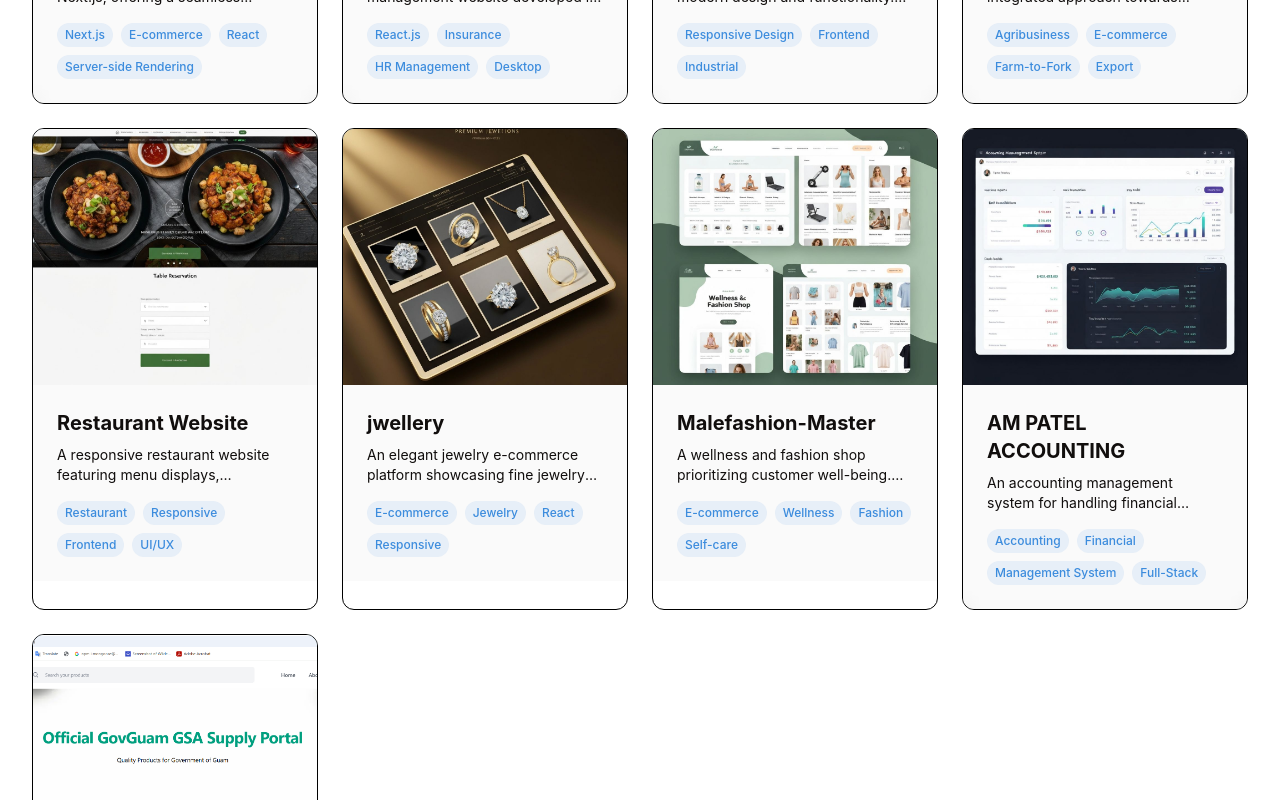
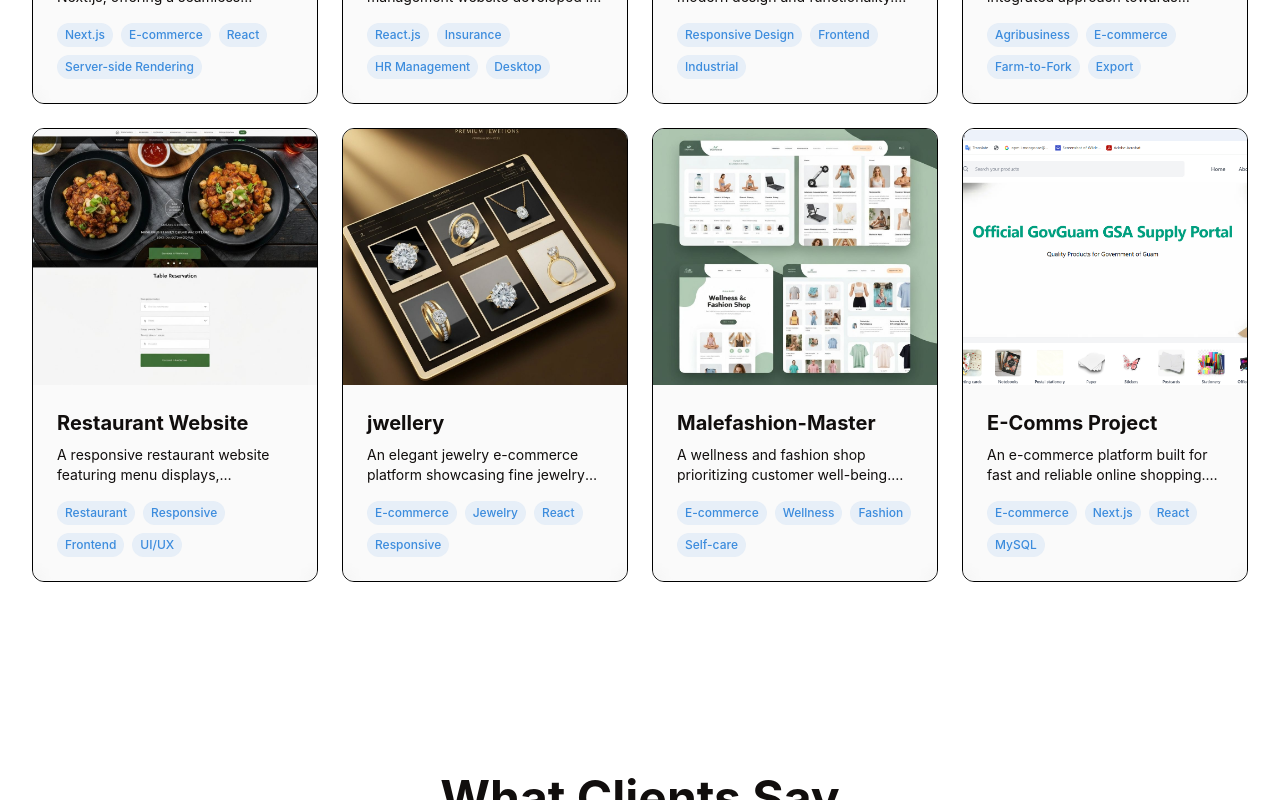
Before and after one commit to raja2282001/Parth-cv, a Next.js app: page / in a window 1280 px wide. Shown: the part 3660-4460 px from the top of the page. Built offline with nearby package versions, Linux system fonts and the light colour scheme.

Commit message:
cnage in push

```diff
--- a/components/footer.tsx
+++ b/components/footer.tsx
@@ -39,7 +39,7 @@ export function Footer() {
           >
             <h3 className="text-2xl font-bold gradient-text mb-2">Parth Patel</h3>
             <p className="text-muted-foreground text-sm">
-              MERN developer with 7 months of experience crafting beautiful and scalable web applications.
+              MERN developer with 2 years of experience crafting beautiful and scalable web applications.
             </p>
           </motion.div>
 
--- a/components/sections/contact.tsx
+++ b/components/sections/contact.tsx
@@ -39,6 +39,7 @@ export function ContactSection() {
     e.preventDefault();
     setIsLoading(true);
     setSubmitStatus('idle');
+    setResponseMessage('');
 
     try {
       const response = await fetch('/api/contact', {
--- a/components/sections/portfolio.tsx
+++ b/components/sections/portfolio.tsx
@@ -77,15 +77,6 @@ export function PortfolioSection() {
       link: 'https://raja2282001.github.io/malefashion-master/',
       github: '#',
       image: '/projects/malefashion.jpg',
-    },
-    {
-      id: 11,
-      title: 'AM PATEL ACCOUNTING',
-      description: 'An accounting management system for handling financial matters within a company. Manages responsibilities like reconciling bank statements and calculating payroll to keep companies in strong financial standing.',
-      tags: ['Accounting', 'Financial', 'Management System', 'Full-Stack'],
-      link: 'https://account-fronted.onrender.com/',
-      github: '#',
-      image: '/projects/accounting.jpg',
     },
     {
       id: 14,
--- a/public_html/index.html
+++ b/public_html/index.html
@@ -26,7 +26,7 @@
             <div class="header-content">
                 <h4 class="header-subtitle">Hello, I am</h4>
                 <h1 class="header-title">Parth Patel</h1>
-                <h6 class="header-mono">Frontend end Backend |Web Developer(7 month experience)</h6>
+                <h6 class="header-mono">Frontend end Backend |Web Developer (2 year experience)</h6>
                 <a href="./assets/imgs/Parth Patel (3).pdf" target="_blank" class="btn btn-primary btn-rounded"><i class="ti-printer pr-2"></i>Print Resume</a>
             </div>
         </div>
@@ -1082,28 +1082,6 @@ scalable applications</p>
 
                 <div class="blog-card">
                     <div class="img-holder">
-                        <img src="assets/imgs/Screenshot 2023-11-13 231950.png" alt="Download free bootstrap 4 landing page, free boootstrap 4 templates, Download free bootstrap 4.1 landing page, free boootstrap 4.1.1 templates, meyawo Landing page">
-                    </div>
-                    <div class="content-holder">
-                        <h6 class="title">AM PATEL ACCOUTING</h6>
-
-                        <!-- <p class="post-details">
-                            <a href="#">By: Admin</a>
-                            <a href="#"><i class="ti-heart text-danger"></i> 234</a>
-                            <a href="#"><i class="ti-comment"></i> 123</a>
-                        </p>
-                         -->
-                        <!-- <p>Lorem ipsum dolor sit amet, consectetur adipisicing elit. Amet nesciunt qui sit velit delectus voluptates, repellat ipsum culpa id deleniti. Rerum debitis facilis accusantium neque numquam mollitia modi quasi distinctio.</p> -->
-
-                        <p><b>An Accountant takes care of all financial matters within a company, like keeping and interpreting financial records. They may oversee responsibilities like reconciling bank statements and calculating payroll to keep their company in strong financial standing.</b></p>
-                        <!-- <p>Magnam in repellat enim harum omnis aperiam! Explicabo illo, commodi, dolor blanditiis cupiditate harum nisi vero accusamus laudantium voluptatibus dolores quae obcaecati.</p> -->
-
-                        <a href="https://account-fronted.onrender.com/" target="_thapa" class="read-more">Read more <i class="ti-angle-double-right"></i></a>
-                    </div>
-                </div><!-- end of blog wrapper -->
-
-                <div class="blog-card">
-                    <div class="img-holder">
                         <img src="assets/imgs/rdxgaming.png" alt="Download free bootstrap 4 landing page, free boootstrap 4 templates, Download free bootstrap 4.1 landing page, free boootstrap 4.1.1 templates, meyawo Landing page">
                     </div>
                     <div class="content-holder">
```
Also changed, not shown: 1 other file (tests, documents, lock files or other folders).
